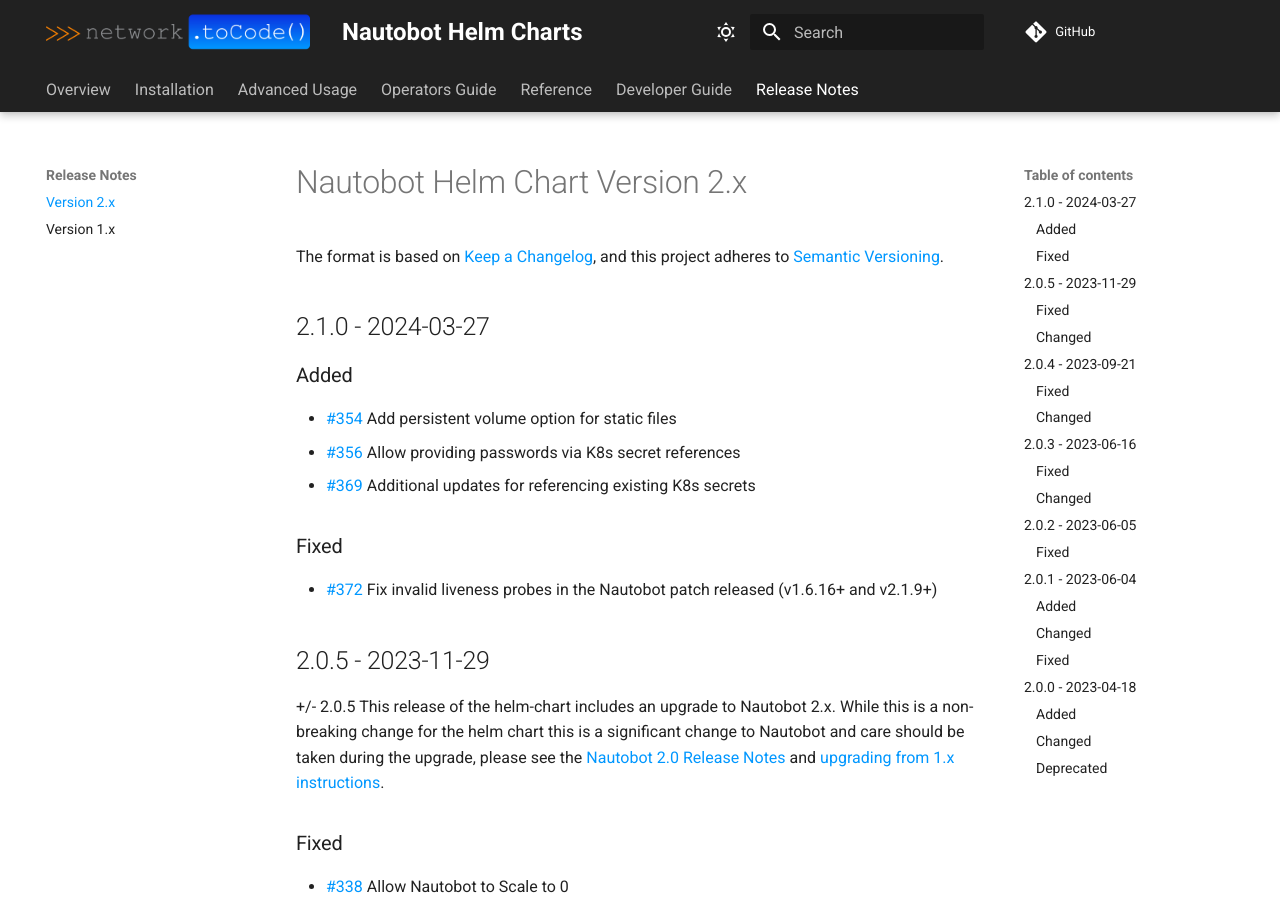
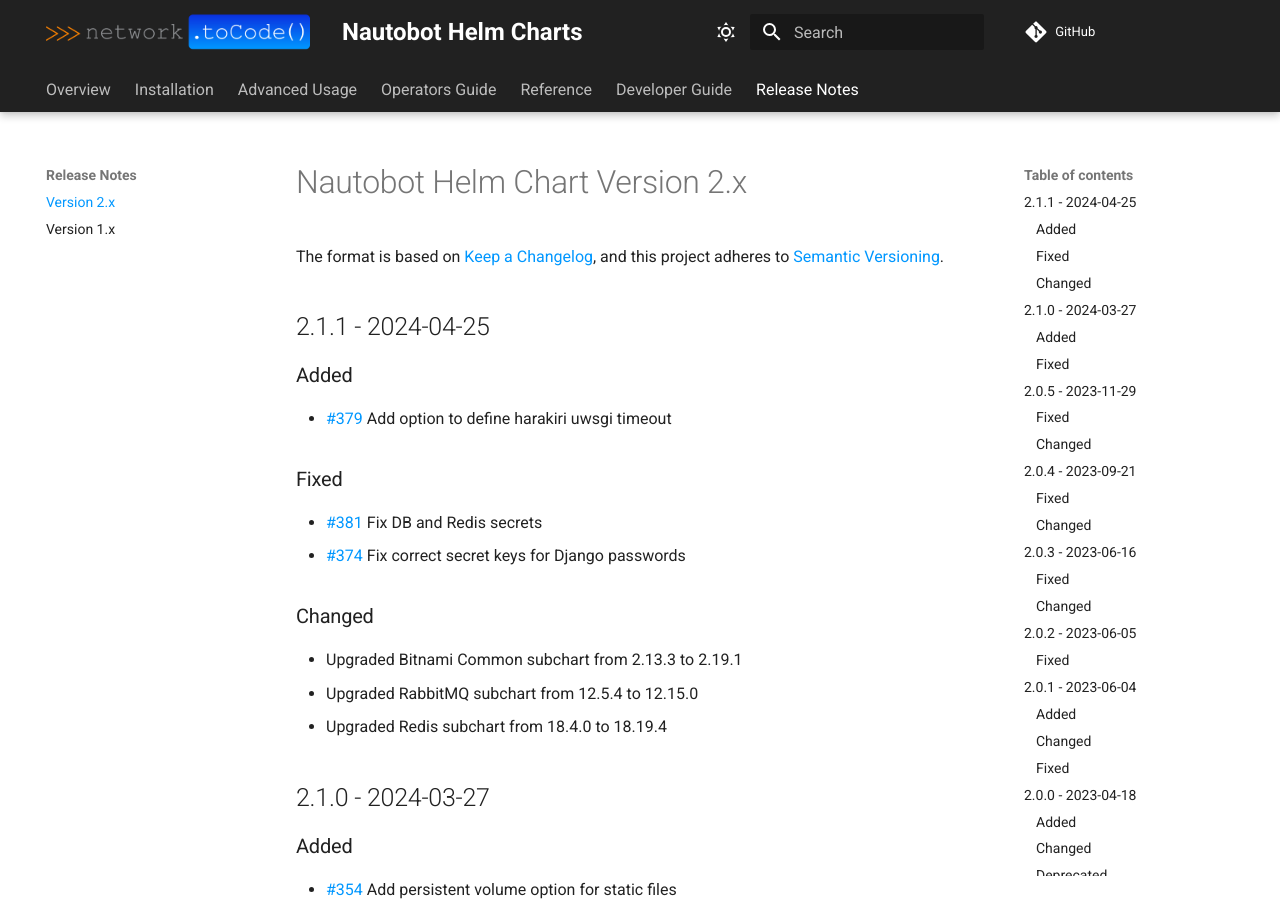
Before and after one commit to nautobot/helm-charts, an MkDocs documentation site: the page built from docs/release-notes/version-2.x.md, in a window 1280 px wide and 900 px high. Built offline with MkDocs 1.6.1 and Material for MkDocs 9.7.7, drawn with Linux system fonts in a browser that asks for light colours; comment, search, counter and statistics services are not loaded.

Commit message:
chore(docs): update release notes

```diff
--- a/cSpell_dict.txt
+++ b/cSpell_dict.txt
@@ -17,6 +17,7 @@
 dbname
 dcim
 devel
+django
 dorny
 dualstack
 fixpathinfo
--- a/docs/release-notes/version-2.x.md
+++ b/docs/release-notes/version-2.x.md
@@ -2,6 +2,23 @@
 
 The format is based on [Keep a Changelog](https://keepachangelog.com/en/1.0.0/),
 and this project adheres to [Semantic Versioning](https://semver.org/spec/v2.0.0.html).
+
+## 2.1.1 - 2024-04-25
+
+### Added
+
+* [#379](https://github.com/nautobot/helm-charts/pull/379) Add option to define harakiri uwsgi timeout
+
+### Fixed
+
+* [#381](https://github.com/nautobot/helm-charts/pull/381) Fix DB and Redis secrets
+* [#374](https://github.com/nautobot/helm-charts/pull/374) Fix correct secret keys for Django passwords
+
+### Changed
+
+* Upgraded Bitnami Common subchart from 2.13.3 to 2.19.1
+* Upgraded RabbitMQ subchart from 12.5.4 to 12.15.0
+* Upgraded Redis subchart from 18.4.0 to 18.19.4
 
 ## 2.1.0 - 2024-03-27
 
```
